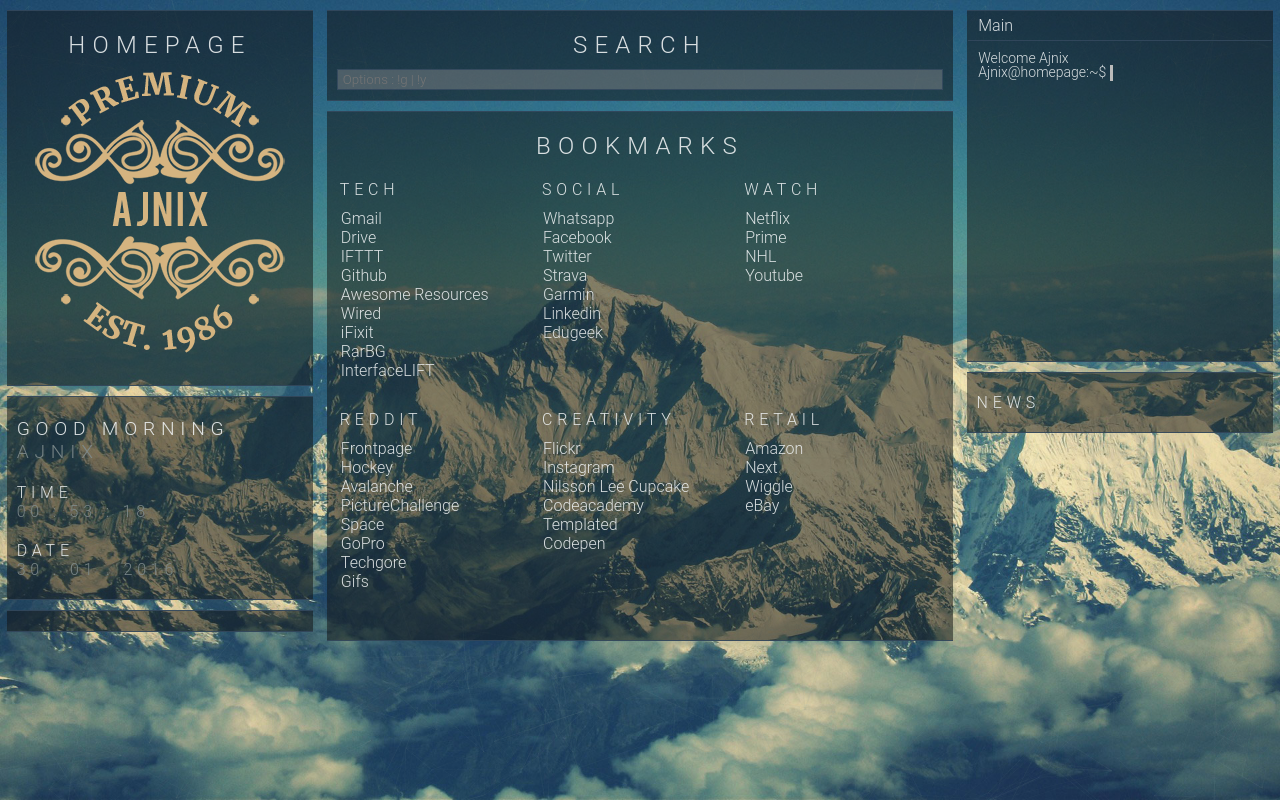
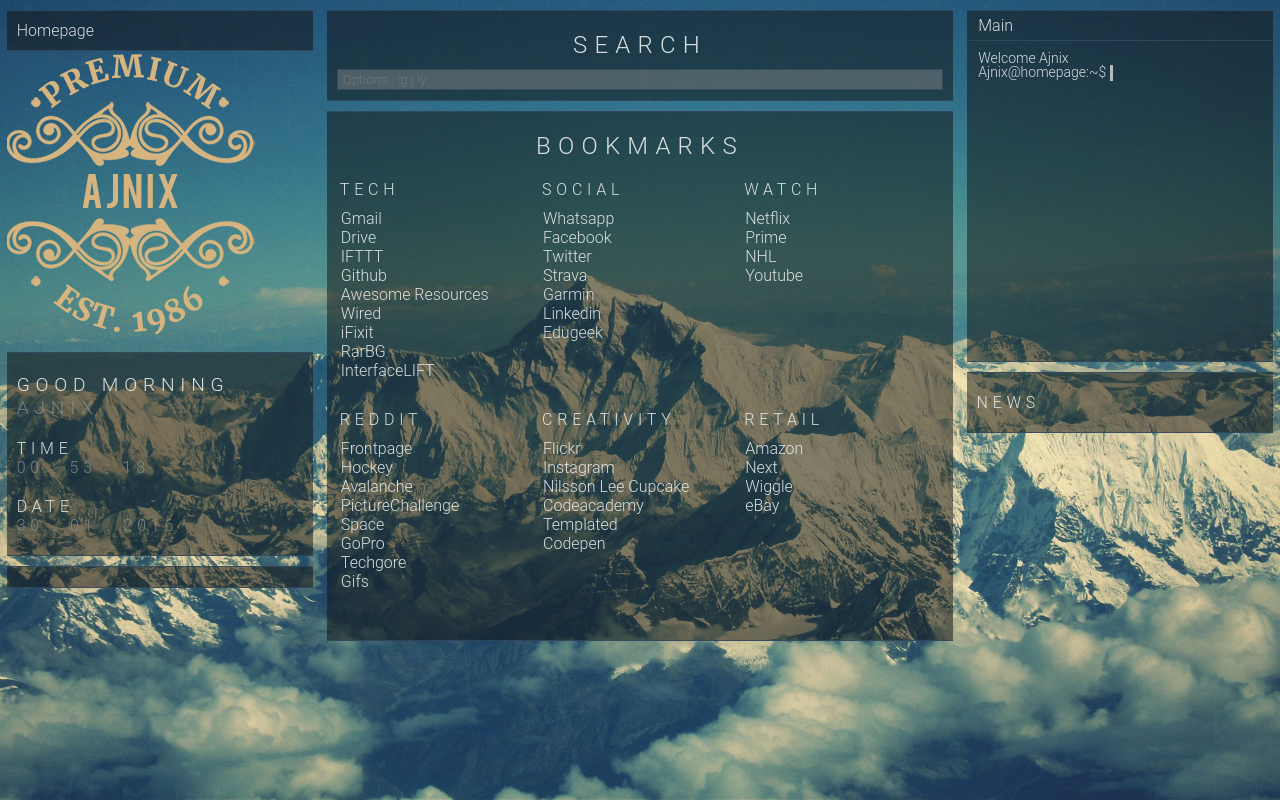
Before and after one commit to ajnix/ajnix.github.io, a plain HTML site: page index.html in a window 1280 px wide. Drawn offline with Linux system fonts and the light colour scheme; animation ran at ten frames a second.

Commit message:
html edit

```diff
--- a/index.html
+++ b/index.html
@@ -24,7 +24,7 @@
 		<section class="left-pannel">
 			<div id="main-wrapper">
 				<div id="main-board">
-					<div class="text">
+					<!div class="text">
 						Homepage
 					</div>
 					<div class="image">
```
